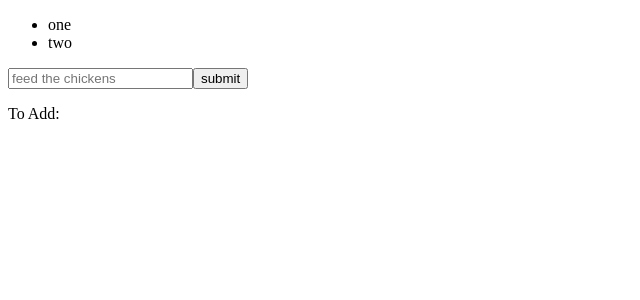
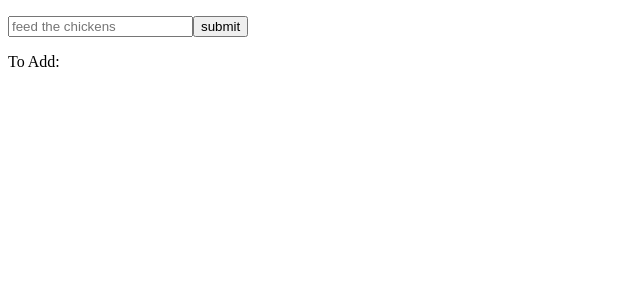
Before and after one commit to wanwari/react-to-do, a React (Create React App) app: page / in a window 1280 px wide. Shown: the top 300 px of the page, without its empty margins (0-640 px from the left). Built offline with nearby package versions, Linux system fonts and the light colour scheme.

Commit message:
fix: correct form behavior on submit

```diff
--- a/src/App.js
+++ b/src/App.js
@@ -1,11 +1,10 @@
-import { getValue } from "@testing-library/user-event/dist/utils";
 import { useState } from "react";
 import AddItem from "./components/AddItem";
 import List from "./components/List";
 
 const App = () => {
 
-	const [toDoItems, setToDoItems] = useState(["one", "two"]);
+	const [toDoItems, setToDoItems] = useState([]);
 
 	const addItemToList = itemToAdd => {
 		setToDoItems(toDoItems => [...toDoItems, itemToAdd]);
--- a/src/components/AddItem.js
+++ b/src/components/AddItem.js
@@ -6,7 +6,7 @@ const AddItem = props => {
 
     return(
         <>
-            <form>
+            <form onSubmit={(e) => {e.preventDefault(); props.addItemToList(itemToAdd)}}>
                 <input
                     id="listItemToAdd"
                     type="text"
```
